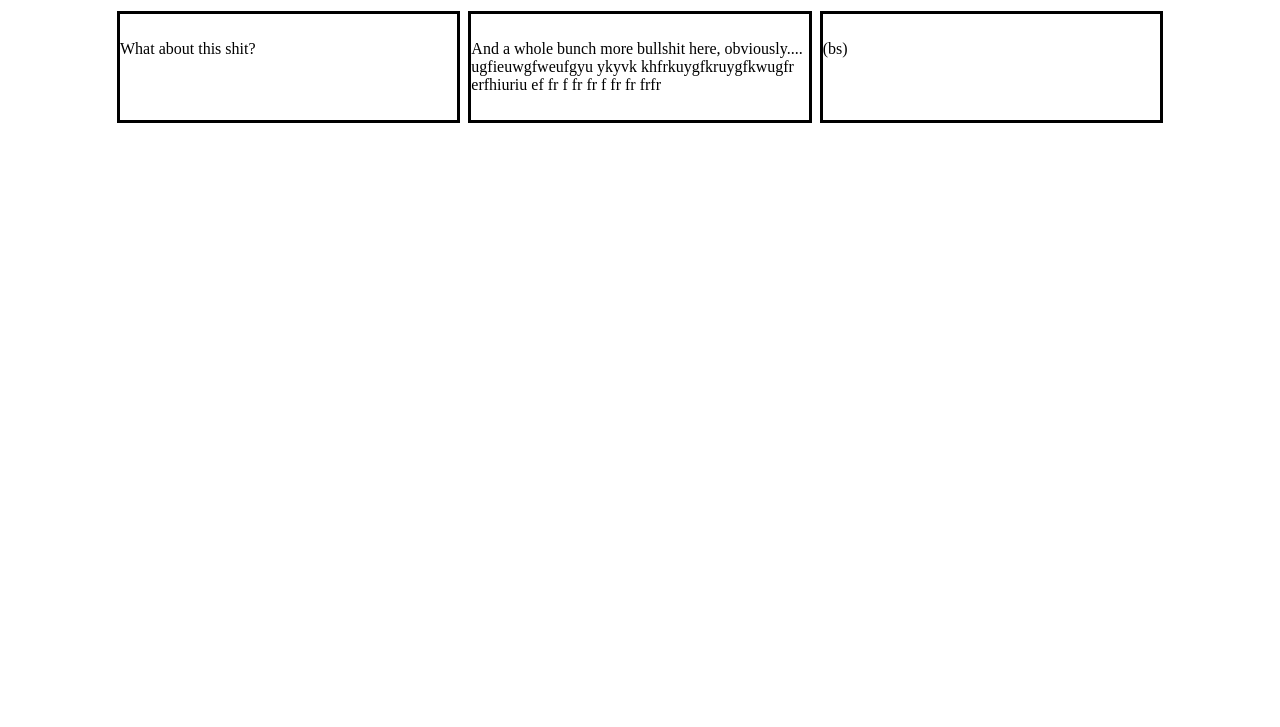
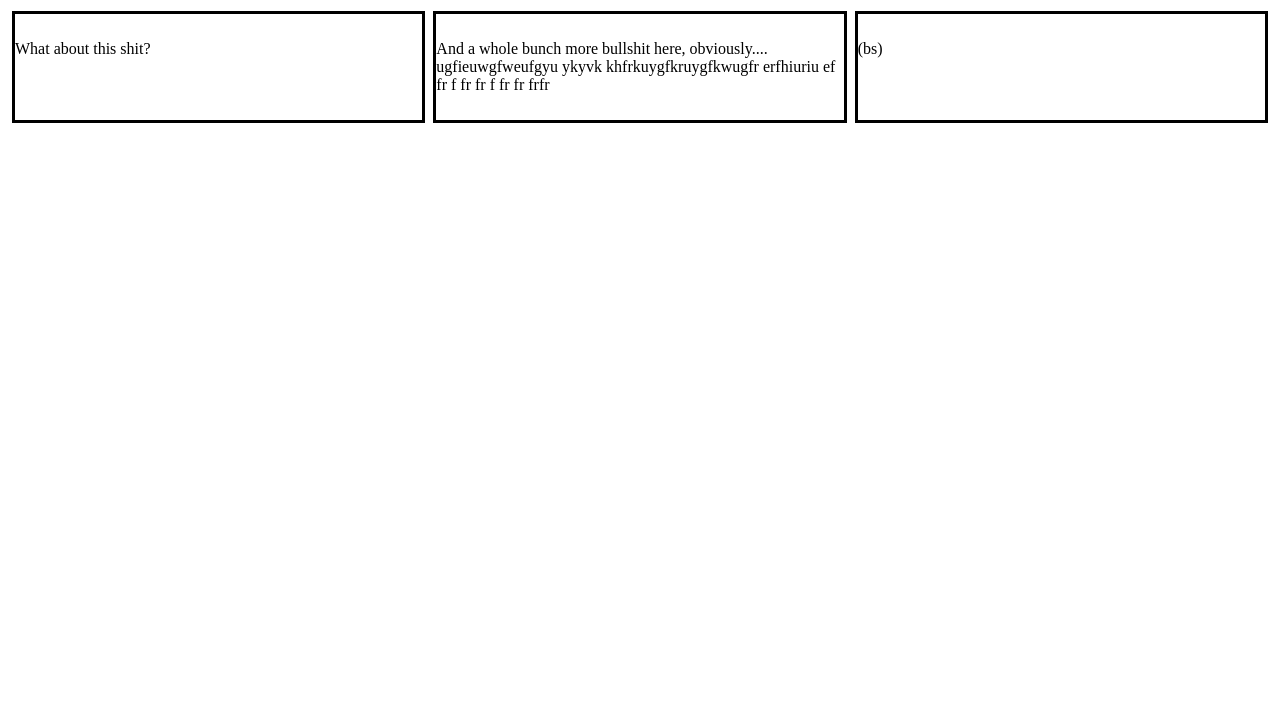
Before and after one commit to afroiland/Personal-Page-Old, a plain HTML site: page index.html in a window 1280 px wide. Shown: the part 73-800 px from the top of the page. Drawn offline with Linux system fonts and the light colour scheme.

Commit message:
Comment out some irrelevant code

```diff
--- a/style.css
+++ b/style.css
@@ -2,13 +2,14 @@
 .primeContainer {
   display: flex;
   flex-direction: column;
-  align-items: center;
-  justify-content: center;
+  /*align-items: center;*/
+  /*justify-content: center;*/
   /*align-items: stretch;*/
 }
 
 .container {
-  /*align-items: center;*/
+  /*align-items: center;
+  justify-content: center;*/
   flex: 1;
   display: flex;
   height: 100%;
```
